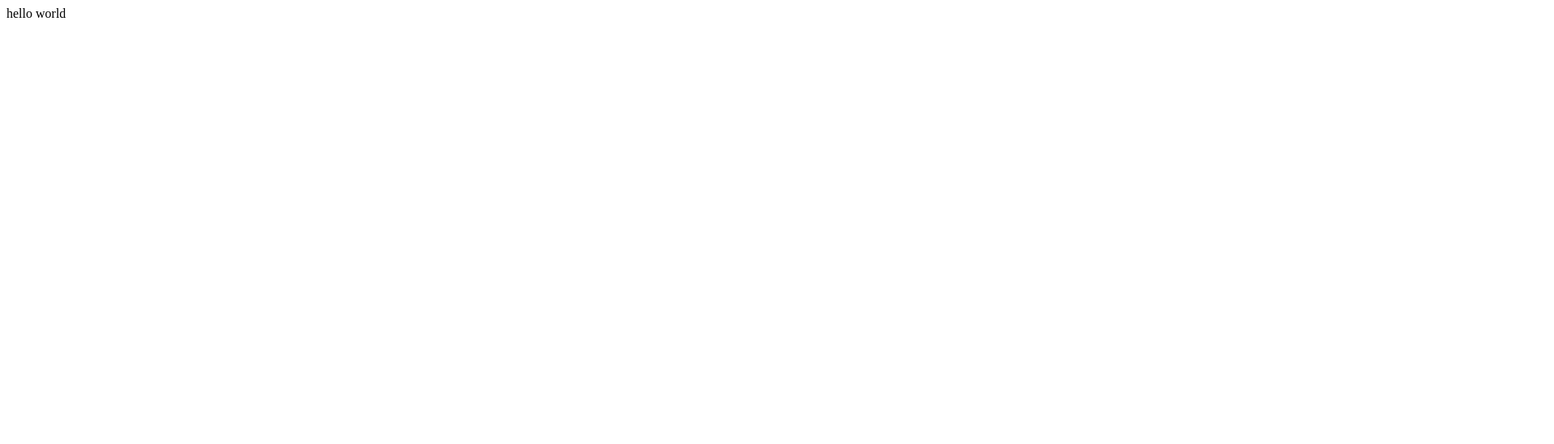
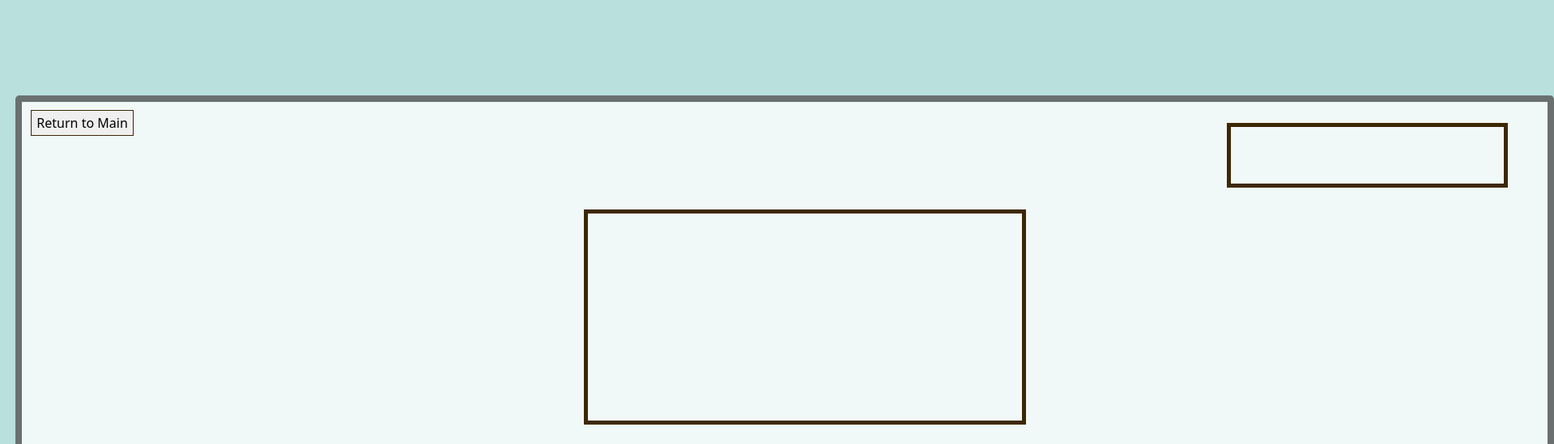
Before and after one commit to FaeriqRamley/Project1-Connect4, a plain HTML site: page store_page.html in a window 1280 px wide. Shown: the top 549 px of the page at 81% size, 1919 px wide, since content can reach past the window. Drawn offline with nearby package versions, Linux system fonts and the light colour scheme.

Commit message:
store page layout complete

```diff
--- /dev/null
+++ b/CSS/store_page.css
@@ -0,0 +1,73 @@
+body{
+    background-color: rgb(185, 224, 221);
+    text-align:center;
+}
+
+
+#page-wrapper{
+    height:98vh;
+    width:97%;
+    margin: 0 auto;
+    display: flex;
+    justify-content:center;
+    flex-direction:column;
+}
+
+#content-wrapper{
+    height:70%;
+    width:97%;
+    min-width:1900px;
+    margin:auto;
+    display:grid;
+    grid-template-columns: repeat(38,1fr);
+    grid-template-rows: repeat(20,1fr);
+    background-color:rgba(255,255,255,0.8);
+    border: 8px solid rgb(106, 112, 112);
+    border-radius: 0.3rem;
+}
+
+#coin-display{
+    grid-column-start: 31;
+    grid-column-end: 38;
+    grid-row-start: 2;
+    grid-row-end: 5;
+    border: 5px solid rgb(61 40 4);
+}
+
+#item-display{
+    grid-column-start: 15;
+    grid-column-end: 26;
+    grid-row-start: 6;
+    grid-row-end: 16;
+    border: 5px solid rgb(61 40 4);
+}
+
+#item-title{
+    grid-column-start: 15;
+    grid-column-end: 26;
+    grid-row-start: 4;
+    grid-row-end: 6;
+}
+
+#menu-display{
+    grid-column-start: 15;
+    grid-column-end: 26;
+    grid-row-start: 17;
+    grid-row-end: 20;
+    border: 5px solid rgb(61 40 4);
+}
+
+#menu-display .col{
+    margin:auto;
+}
+
+#to-main-page{
+    grid-column-start: 1;
+    grid-column-end: 4;
+    grid-row-start: 1;
+    grid-row-end: 3;
+    border: 1px solid rgb(61 40 4);
+    width:85%;
+    height:60%;
+    margin:auto;
+}
--- /dev/null
+++ b/Scripts/store_page.js
@@ -0,0 +1,2 @@
+
+const currentProfile = getActiveAccount();
--- a/store_page.html
+++ b/store_page.html
@@ -4,10 +4,34 @@
     <meta charset="UTF-8">
     <meta http-equiv="X-UA-Compatible" content="IE=edge">
     <meta name="viewport" content="width=device-width, initial-scale=1.0">
+    <link href="https://cdn.jsdelivr.net/npm/bootstrap@5.0.2/dist/css/bootstrap.min.css" rel="stylesheet" integrity="sha384-EVSTQN3/azprG1Anm3QDgpJLIm9Nao0Yz1ztcQTwFspd3yD65VohhpuuCOmLASjC" crossorigin="anonymous">
+    <link href="CSS/store_page.css" rel="stylesheet">
     <title>Store Page</title>
 </head>
 <body>
-    hello world
+
+    <div id="page-wrapper">
+        <div id="content-wrapper">
+            <div id="item-title"></div>
+            <div id="coin-display"></div>
+            <div id="item-display"></div>
+            <div class="row" id="menu-display">
+                <div class="col">
+                    <button>
+                        <h2>Purchase Avatar</h2>
+                        <h4>-160 coins</h4>
+                    </button>
+                </div>
+                <div class="col">
+                    <button>
+                        <h2>Purchase Board</h2>
+                        <h4>-160 coins</h4>
+                    </button>
+                </div>
+            </div>
+            <button id="to-main-page">Return to Main</button>
+        </div>
+    </div>
     <script src="https://cdn.jsdelivr.net/npm/bootstrap@5.0.2/dist/js/bootstrap.bundle.min.js" integrity="sha384-MrcW6ZMFYlzcLA8Nl+NtUVF0sA7MsXsP1UyJoMp4YLEuNSfAP+JcXn/tWtIaxVXM" crossorigin="anonymous"></script>
     <script src="Scripts/local_storage.js"></script>
 </body>
```
